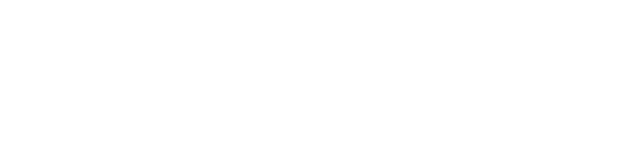
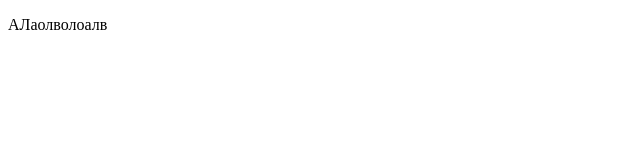
Before and after one commit to Nectarine-Shine/first-project, a plain HTML site: page index.html in a window 1280 px wide. Shown: the whole page, without its empty margins (0-640 px from the left). Drawn offline with Linux system fonts and the light colour scheme.

Commit message:
Заданы стили для абзацев

```diff
--- a/index.html
+++ b/index.html
@@ -6,6 +6,6 @@
   <title>Document</title>
 </head>
 <body>
-
+  <p class="pre">АЛаолволоалв</p>
 </body>
 </html>
--- a/style.css
+++ b/style.css
@@ -0,0 +1,3 @@
+.pre {
+  font-size: medium;
+}
```
